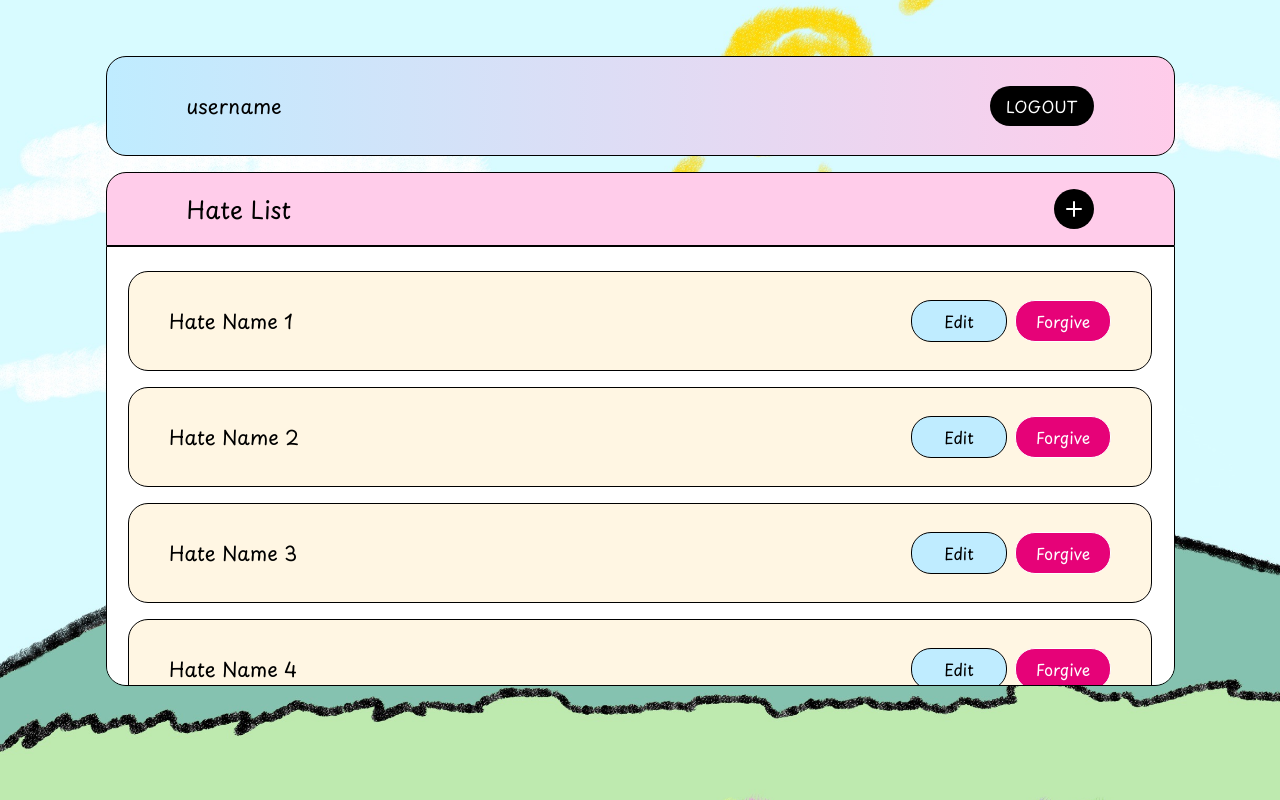
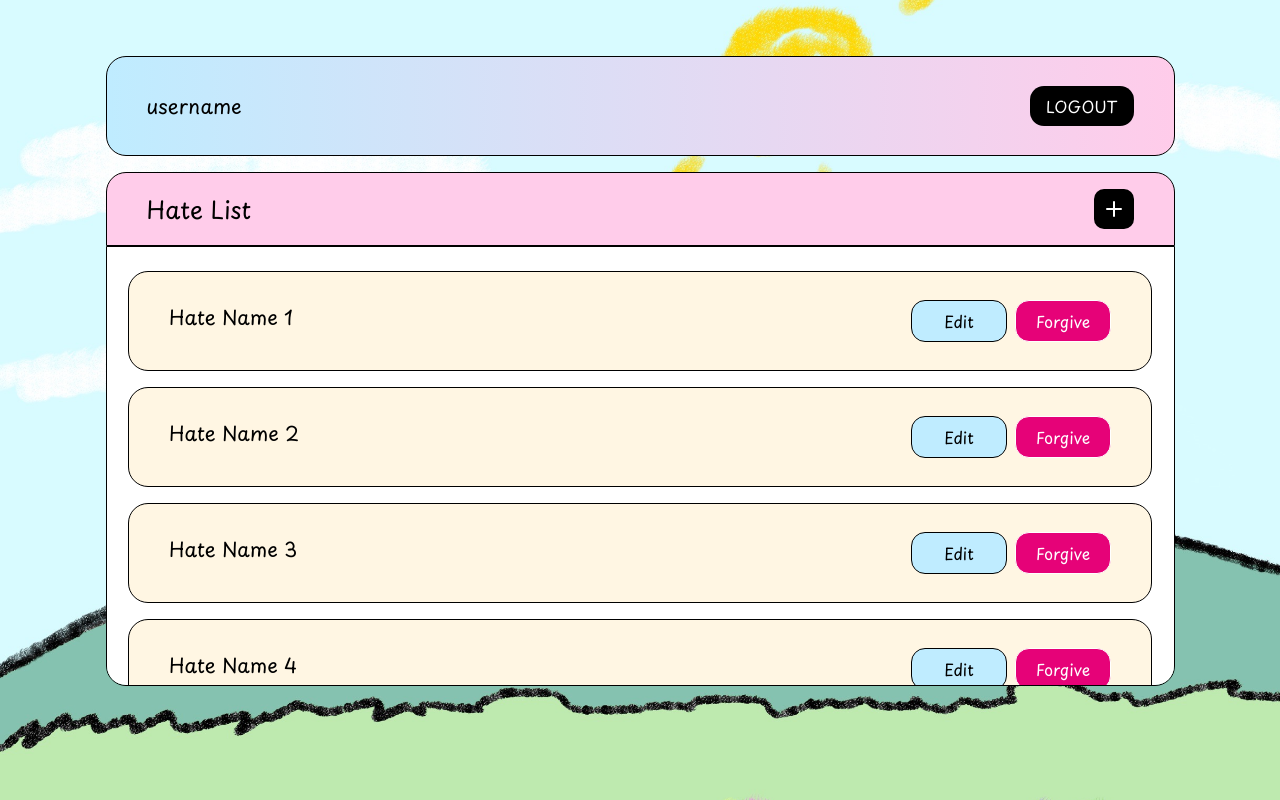
Before and after one commit to CSC105-2024/CSC105-hackathon-G19-KraSopSai, a React (Vite) app in the folder frontend/: page /userDetail in a window 1280 px wide. Built offline with nearby package versions, Linux system fonts and the light colour scheme.

Commit message:
style: update css

```diff
--- a/frontend/src/pages/UserDetail.jsx
+++ b/frontend/src/pages/UserDetail.jsx
@@ -15,8 +15,6 @@ function UserDetail() {
     const handleSaveData = (data) => {
         setSavedData(data);
         console.log('Saved data:', data);
-        // Here you can send data to your backend, save to localStorage, etc.
-        // Note: Image is stored as base64 string in memory only
     };
   const hateList = [
   {
@@ -73,23 +71,23 @@ function UserDetail() {
     <div className="bg-[url('/images/background.jpg')] bg-cover bg-center h-screen flex flex-col">
 
     <div className='pt-6 sm:pt-10 mx-10 sm:mx-20 flex flex-col flex-1'>
-      <div className='flex justify-between items-center bg-custom-lightgradient w-full max-w-[346px] h-[83px] rounded-[20px] border-1 border-black sm:max-w-[1069px] sm:h-[100px] px-10 sm:px-20 mx-auto my-4'>
+      <div className='flex justify-between items-center bg-custom-lightgradient w-full max-w-[346px] h-[83px] rounded-[20px] border-1 border-black sm:max-w-[1069px] sm:h-[100px] px-6 sm:px-10 mx-auto my-4'>
           <h1 className='text-md sm:text-xl '>username</h1>
           <div>
-            <button className='flex sm:hidden bg-black rounded-full w-10 h-10 items-center justify-center'>
+            <button className='flex sm:hidden bg-black rounded-[10px] w-10 h-10 items-center justify-center'>
                 <svg xmlns="http://www.w3.org/2000/svg" width="24" height="24" viewBox="0 0 24 24" fill="none" >
   <path d="M20 12H10.5M18 15L21 12L18 9M13 7V6C13 5.46957 12.7893 4.96086 12.4142 4.58579C12.0391 4.21071 11.5304 4 11 4H6C5.46957 4 4.96086 4.21071 4.58579 4.58579C4.21071 4.96086 4 5.46957 4 6V18C4 18.5304 4.21071 19.0391 4.58579 19.4142C4.96086 19.7893 5.46957 20 6 20H11C11.5304 20 12.0391 19.7893 12.4142 19.4142C12.7893 19.0391 13 18.5304 13 18V17" stroke="white" stroke-width="2" stroke-linecap="round" stroke-linejoin="round"/>
 </svg>
             </button>
-            <button className='hidden sm:block bg-black text-white rounded-[20px] px-4 py-2'>LOGOUT</button>
+            <button className='hidden sm:block bg-black text-white rounded-[14px] px-4 py-2'>LOGOUT</button>
           </div>
       </div>
 
       <div className='flex flex-col flex-1 min-h-0'>
-        <div className='max-w-[342px] sm:max-w-[1069px] bg-lpink rounded-t-[20px] border-1 border-black flex items-center px-10 sm:px-20 mx-auto w-full'>
+        <div className='max-w-[342px] sm:max-w-[1069px] bg-lpink rounded-t-[20px] border-1 border-black flex items-center px-6 sm:px-10 mx-auto w-full'>
           <div className='flex items-center justify-between w-full py-4'>
             <h3 className='text-md sm:text-2xl '>Hate List</h3>
-            <button className='w-8 h-8 sm:w-10 sm:h-10 rounded-[20px] bg-black flex items-center justify-center'>
+            <button className='w-8 h-8 sm:w-10 sm:h-10 rounded-[10px] bg-black flex items-center justify-center'>
               <svg xmlns="http://www.w3.org/2000/svg" width="24" height="24" viewBox="0 0 24 24" fill="none">
                 <path d="M12 5V19M5 12H19" stroke="white" strokeWidth="2" strokeLinecap="round"/>
               </svg>
@@ -99,16 +97,16 @@ function UserDetail() {
 
         <div className='bg-white max-w-[342px] rounded-b-[20px] border-1 border-black flex flex-col sm:max-w-[1069px] flex-1 pt-2 sm:pt-4 px-4 mx-auto w-full max-h-110 overflow-y-scroll'>
           {hateList.map((hate, index) => (
-            <div key={`${hate.id}-${index}`}        className="hate-item bg-yellow flex flex-col items-center justify-between sm:max-w-[1024px] w-full min-h-[80px] sm:min-h-[100px] border-1 border-black rounded-[20px] px-6 sm:px-10 my-2 mx-auto">
+            <div key={`${hate.id}-${index}`}        className="hate-item bg-yellow flex flex-col items-center justify-between sm:max-w-[1024px] w-full min-h-[98px] sm:min-h-[100px] border-1 border-black rounded-[20px] px-6 sm:px-10 my-2 mx-auto ">
               <div className='flex items-start sm:items-center flex-col sm:flex-row sm:justify-between w-full h-full pt-2 sm:pt-0'>
-                <p className='text-md sm:text-xl '>{hate.name}</p>
-                <div className='flex items-center gap-2 w-full sm:w-50 py-2'>
+                <p className='text-md sm:text-xl pb-2'>{hate.name}</p>
+                <div className='flex items-center gap-2 w-full sm:w-50 '>
                   <button
-                      className='bg-lblue text-black rounded-[20px] px-4 py-2 border w-full' onClick={handleOpenSetting}
+                      className='bg-lblue text-black rounded-[14px] px-4 py-2 border w-full' onClick={handleOpenSetting}
                     >Edit</button>
 
                         <button
-                          className='bg-dpink text-white rounded-[20px] px-4 py-2 border w-full'
+                          className='bg-dpink text-white rounded-[14px] px-4 py-2 border w-full'
 
                         >
   Forgive
@@ -118,7 +116,7 @@ function UserDetail() {
               </div>
             </div>
           ))}
-<SettingPopup
+            <SettingPopup
                 isOpen={isSettingOpen}
                 onClose={handleCloseSetting}
                 onSave={handleSaveData}
```
